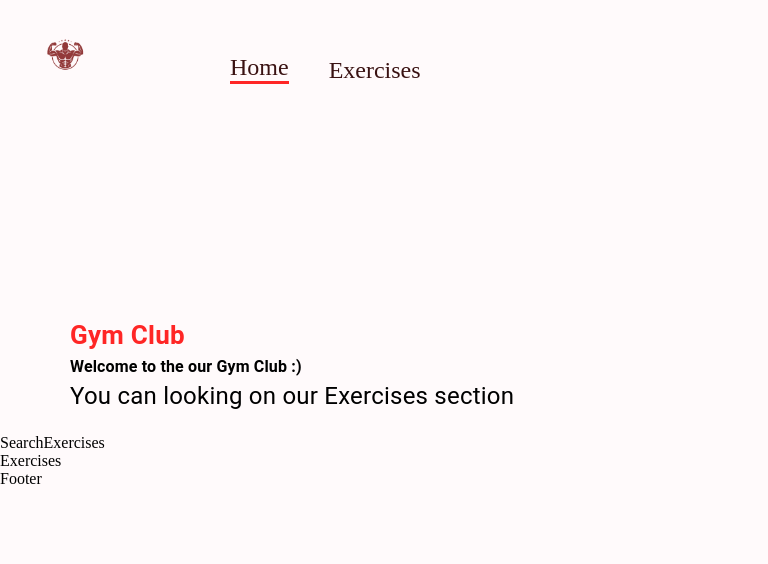
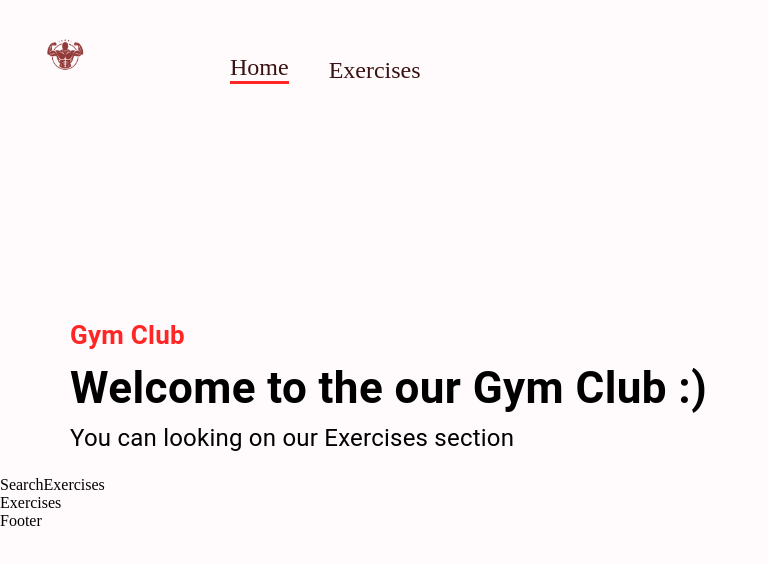
Before and after one commit to benshabbat/GYM, a React (Create React App) app: page / in a window 1280 px wide. Shown: the top 564 px of the page, without its empty margins (0-768 px from the left). Built offline with nearby package versions, Linux system fonts and the light colour scheme.

Commit message:
fix bugs

```diff
--- a/src/components/HeroBanner.jsx
+++ b/src/components/HeroBanner.jsx
@@ -15,7 +15,7 @@ const HeroBanner = () => {
       </Typography>
       <Typography
         fontWeight={700}
-        xs={{
+        sx={{
           fontSize: { lg: "44px", xs: "40px" },
         }}
       >
```
